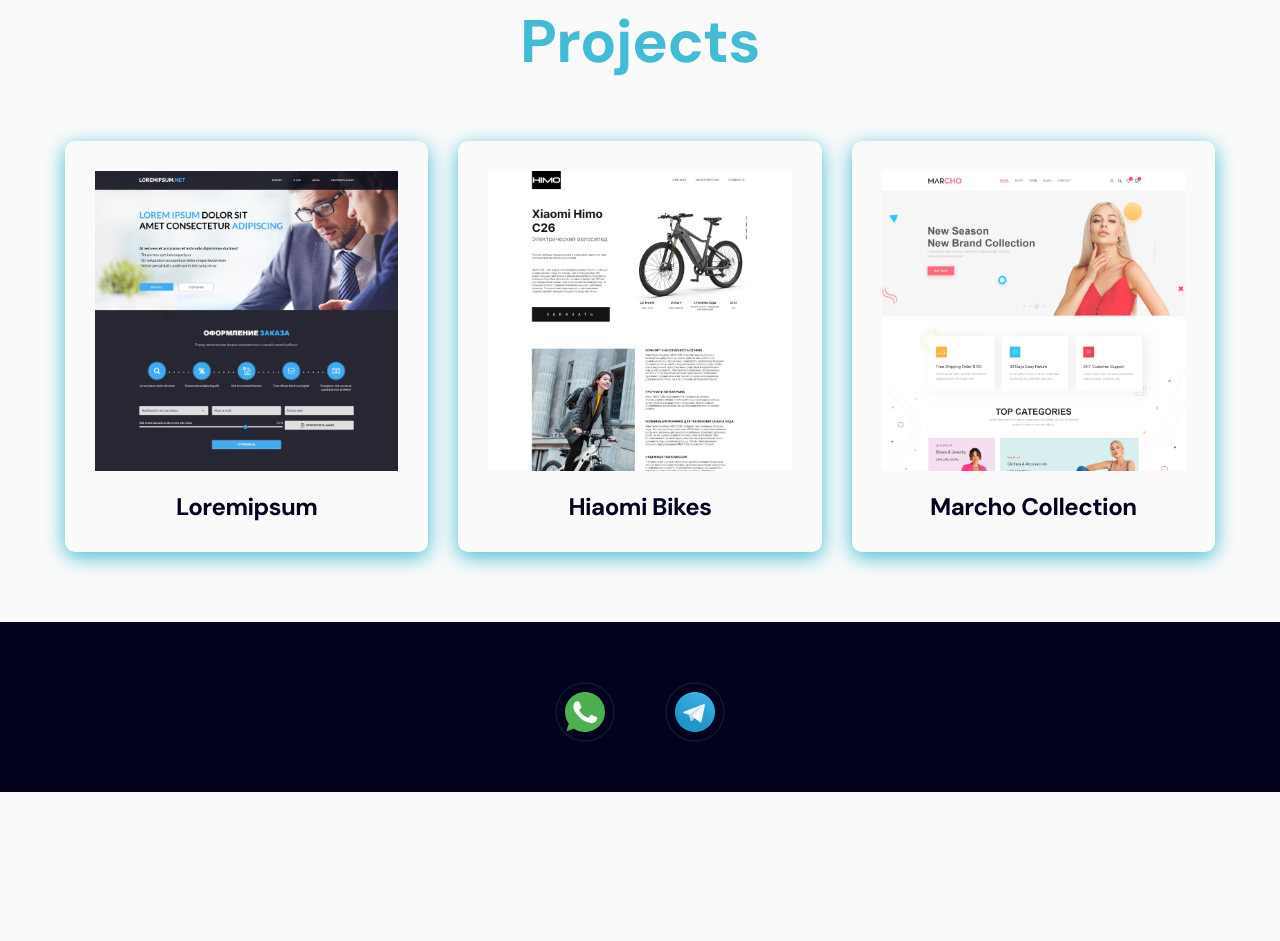
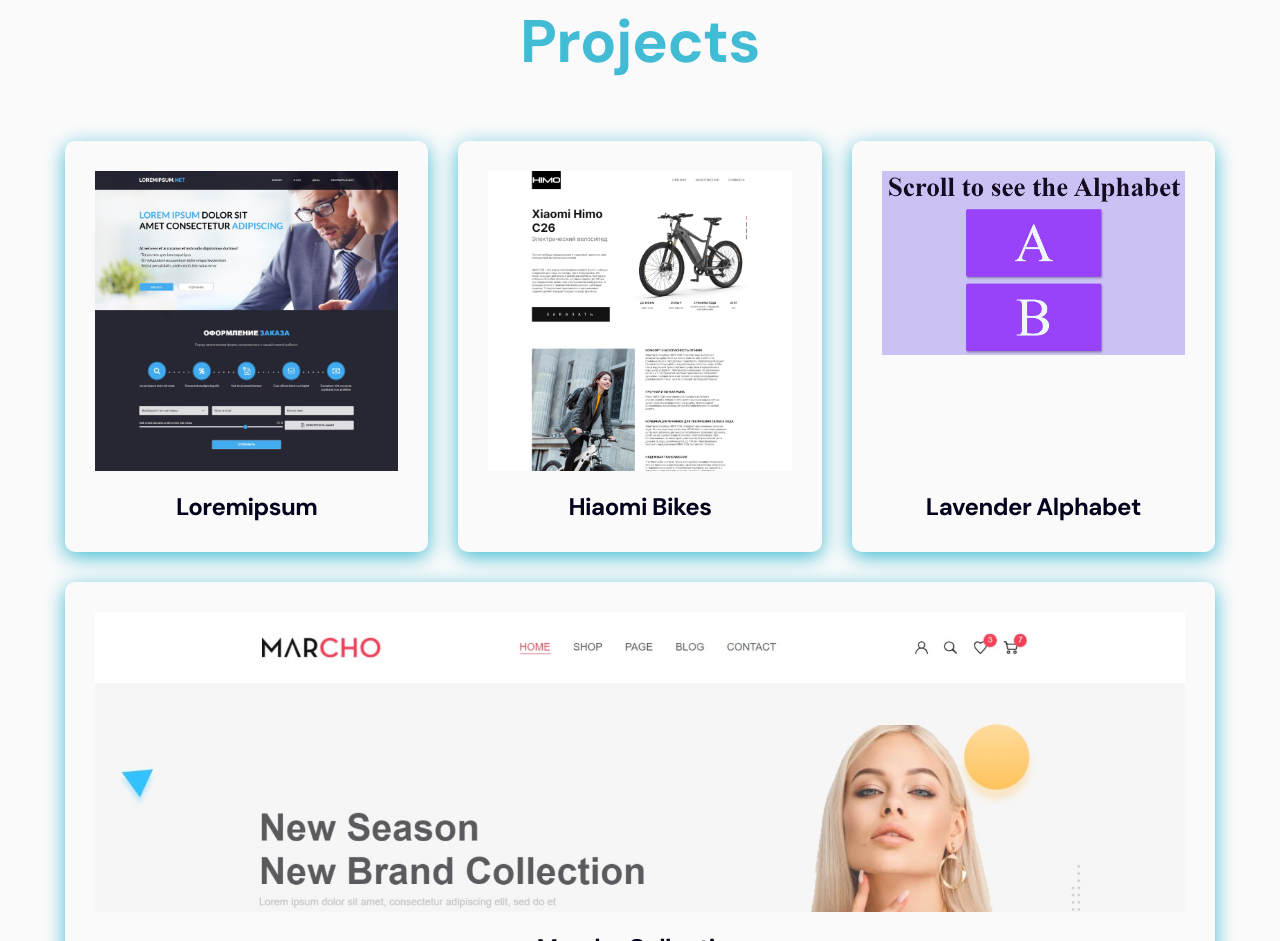
Before and after one commit to kawthar2002/Portfolio.project, a plain HTML site: page index.html in a window 1280 px wide. Shown: the part 867-1808 px from the top of the page. Before the commit the page ends 1659 px from the top, so only its background shows below. Drawn offline with Linux system fonts and the light colour scheme.

Commit message:
new project

```diff
--- a/index.css
+++ b/index.css
@@ -263,6 +263,7 @@ em {
   overflow: scroll;
   max-height: 300px;
   width: 100%;
+  height: 100%;
   margin-bottom: 20px;
 }
 .project__image::-webkit-scrollbar {
--- a/index.html
+++ b/index.html
@@ -77,6 +77,16 @@
               />
             </div>
             <h3 class="project__title">Hiaomi Bikes</h3>
+          </li>
+          <li class="project">
+            <div class="project__image">
+              <img
+                src="./img/projects/lavender-alphabet.png"
+                alt="project"
+                class="project__img"
+              />
+            </div>
+            <h3 class="project__title">Lavender Alphabet</h3>
           </li>
           <li class="project">
             <div class="project__image">
```
Also changed, not shown: img/projects/lavender-alphabet.png (added).
